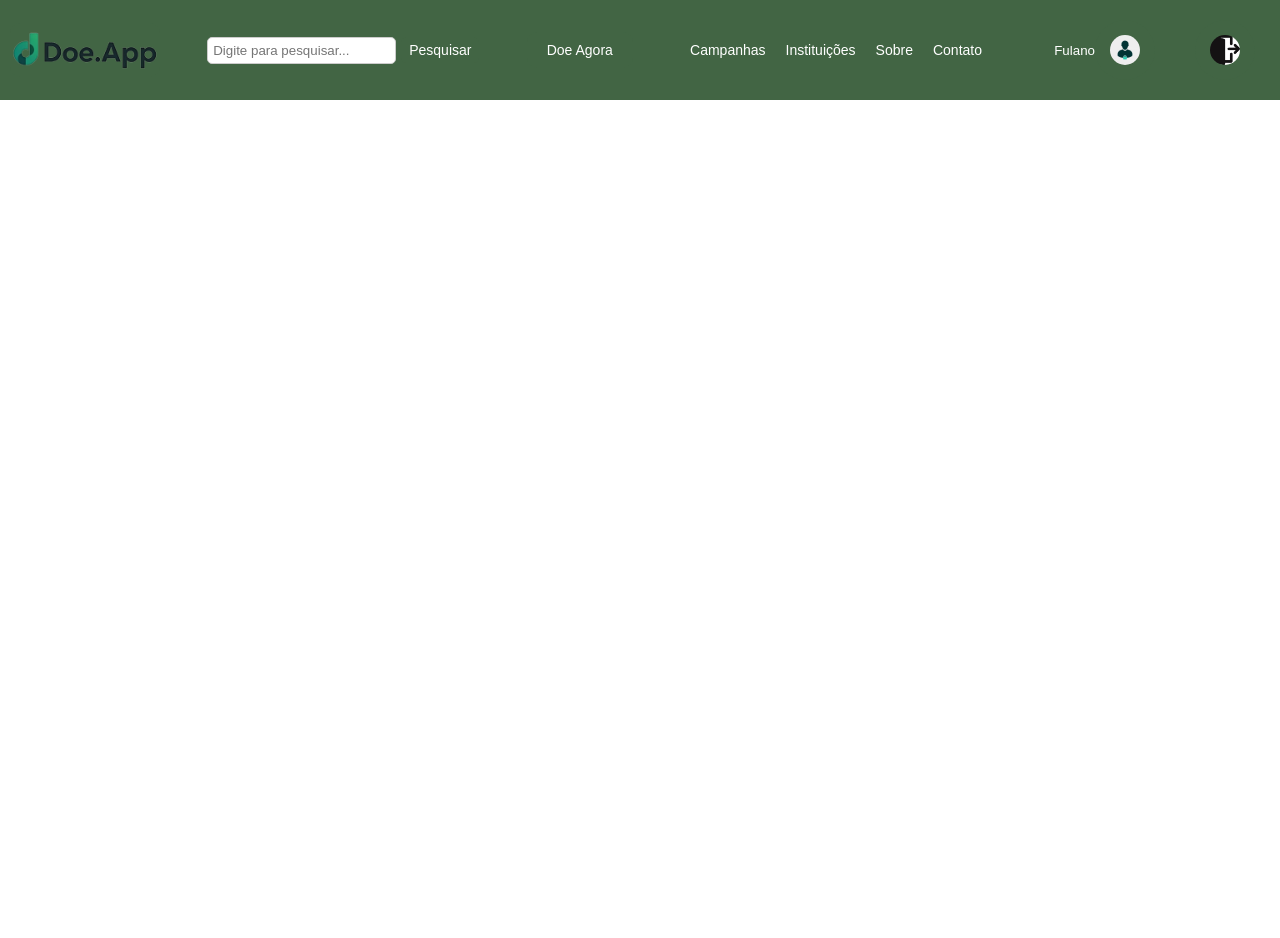
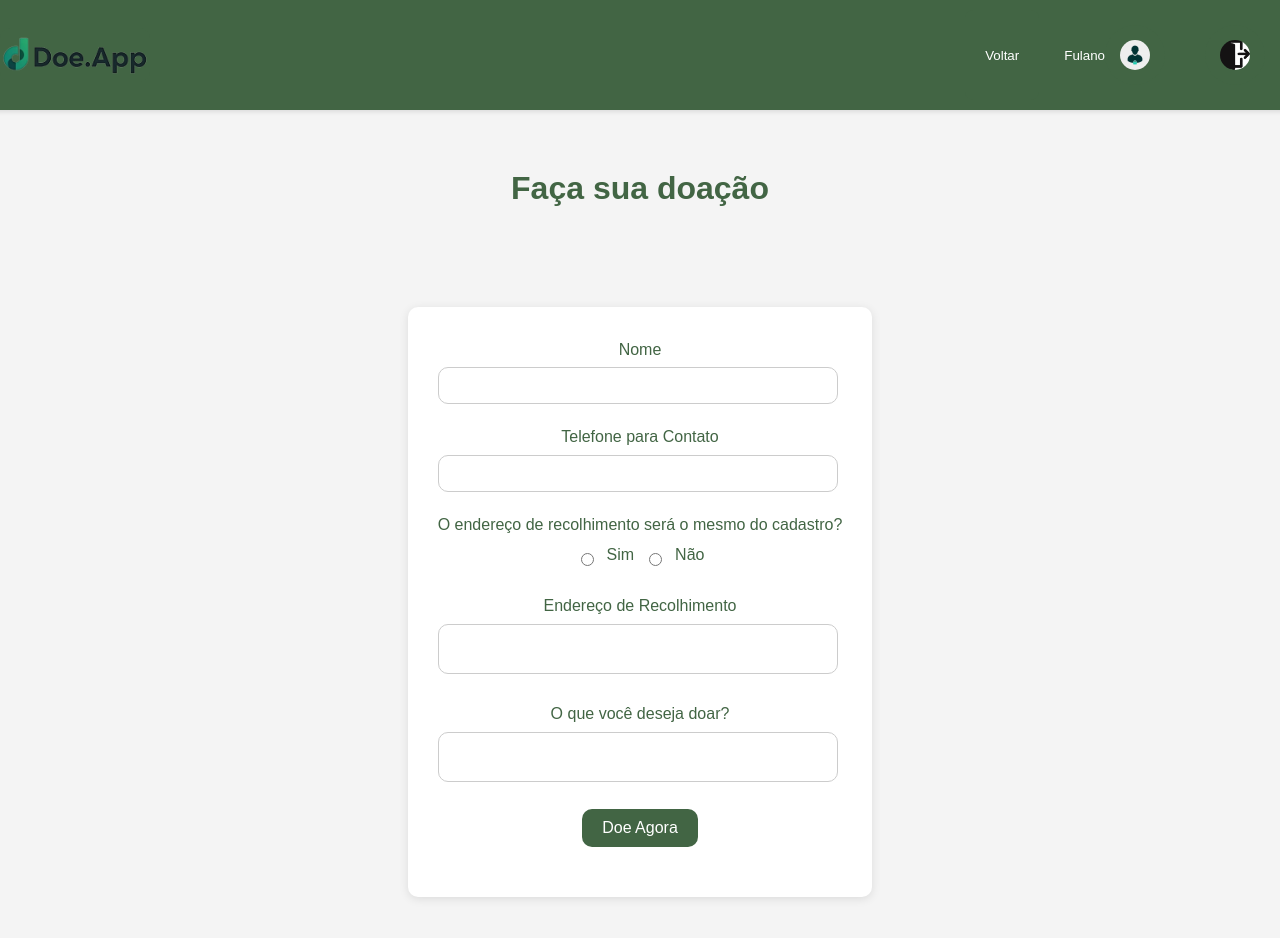
Before and after one commit to bastosmelo/doemais.com.br-MVP, a plain HTML site: page doeagora.html in a window 1280 px wide. Before the commit the page ends 800 px from the top, so only its background shows below. Drawn offline with Linux system fonts and the light colour scheme.

Commit message:
Atualização do doeagora.html

```diff
--- a/doeagora.html
+++ b/doeagora.html
@@ -3,8 +3,92 @@
 <head>
     <meta charset="UTF-8">
     <meta name="viewport" content="width=device-width, initial-scale=1.0">
-    <title>Doe.App</title>
+    <title>Doe.App - Doe Agora</title>
     <link rel="stylesheet" href="styles.css">
+    <style>
+        body {
+            margin: 0;
+            padding: 0;
+            display: flex;
+            flex-direction: column; /* Elementos em coluna */
+            align-items: center; /* Alinhar horizontalmente ao centro */
+            justify-content: center; /* Alinhar verticalmente ao centro */
+            min-height: 100vh; /* Altura mínima da tela */
+            background-color: #f4f4f4; /* Cor de fundo para melhorar o contraste */
+        }
+
+        header {
+            top: 0;
+            left: 0;
+            width: 100%;
+            background-color: #426544;
+            padding: 10px 20px;
+            box-shadow: 0 2px 4px rgba(0, 0, 0, 0.1);
+            display: flex;
+            justify-content: space-between;
+            align-items: center;
+            z-index: 1000;
+        }
+
+        .form-container {
+            max-width: 500px;
+            margin: 50px auto;
+            background-color: #fff;
+            color: #426544;
+            padding: 30px;
+            border-radius: 10px;
+            box-shadow: 0 2px 10px rgba(0, 0, 0, 0.1);
+         }
+
+        .form-group {
+            margin-bottom: 20px;
+        }
+
+        .form-group label {
+            display: block;
+            margin-bottom: 5px;
+            text-align: center;
+        }
+
+        .form-group div {
+            display: flex;
+            justify-content: center; /* Centraliza horizontalmente os itens */
+            align-items: center; /* Alinha os itens verticalmente */
+            gap: 10px; /* Adiciona espaçamento entre "Sim" e "Não" */
+        }
+
+        .form-group input,
+        .form-group textarea {
+            width: 100%;
+            padding: 10px;
+            border: 1px solid #ccc;
+            border-radius: 10px;
+            text-align: center; /* Centraliza o texto dentro do input */
+        }
+
+        .btn {
+            display: block;
+            margin: 20px auto;
+            padding: 10px 20px;
+            background-color: #426544;
+            color: #fff;
+            border: none;
+            border-radius: 10px;
+            cursor: pointer;
+            font-size: 16px;
+        }
+
+        .btn:hover {
+            background-color: #69996c;
+        }
+
+        .error-message {
+            color: red;
+            font-size: 12px;
+            display: none;
+            text-align: center;
+        }
+    </style>
 </head>
 <body>
     <!-- Cabeçalho -->
@@ -12,24 +96,8 @@
         <div class="logo">
             <img src="Imagens/Logo-Doe.App.png" alt="Logo Doe.App">
         </div>
-        <div class="search-container">
-            <input type="text" id="searchInput" placeholder="Digite para pesquisar..." aria-label="Digite para pesquisar">
-            <button id="searchButton" aria-label="Botão Pesquisar">Pesquisar</button>
-        </div>
         <div class="header-right">
-            <button class="doe-agora" onclick="doarAgora()" aria-label="Doe Agora">Doe Agora</button>
-        </div>
-        <div class="container">
-            <button class="menu-toggle" aria-label="Abrir Menu">&#9776;</button>
-            <nav class="nav">
-                <a href="#campanhas" aria-label="Ir para campanhas">Campanhas</a>
-                <a href="#instituicoes" aria-label="Ir para instituições">Instituições</a>
-                <a href="#about" aria-label="Ir para Sobre">Sobre</a>
-                <a href="#contact" aria-label="Ir para Contato">Contato</a>
-            </nav>
-            <a href="#" id="back-to-top" class="top-link" aria-label="Voltar ao topo">&#9650;</a>
-        </div>
-        <div class="header-right">
+            <button class="home" onclick="voltarPagina()">Voltar</button>
             <button class="logon" onclick="window.location.href='perfil.html'" aria-label="Perfil">
                 Fulano <img src="Imagens/Logado.jpg" alt="Foto do perfil" class="social-icons">
             </button>
@@ -38,5 +106,62 @@
             </button>
         </div>
     </header>
+    <p><h1>Faça sua doação</h1></p>
+    <div class="form-container">
+        <form id="donationForm">
+            <div class="form-group">
+                <label for="name">Nome</label>
+                <input type="text" id="name" name="name" required>
+                <span class="error-message" id="nameError">Por favor, insira seu nome.</span>
+            </div>
+            <div class="form-group">
+                <label for="phone">Telefone para Contato</label>
+                <input type="tel" id="phone" name="phone" pattern="[0-9]{11}" required>
+                <span class="error-message" id="phoneError">Por favor, insira um telefone válido (apenas números).</span>
+            </div>
+            <div class="form-group">
+                <label>O endereço de recolhimento será o mesmo do cadastro?</label>
+                <div style="display: flex; gap: 10px;">
+                    <div>
+                        <input type="radio" id="sameAddressYes" name="sameAddress" value="yes" required>
+                        <label for="sameAddressYes">Sim</label>
+                    </div>
+                    <div>
+                        <input type="radio" id="sameAddressNo" name="sameAddress" value="no">
+                        <label for="sameAddressNo">Não</label>
+                    </div>
+                </div>
+            </div>
+            <div class="form-group" id="addressGroup" style="display: block;">
+                <label for="address">Endereço de Recolhimento</label>
+                <textarea id="address" name="address" rows="3"></textarea>
+                <span class="error-message" id="addressError">Por favor, insira um endereço.</span>
+            </div>
+            <div class="form-group">
+                <label for="donation">O que você deseja doar?</label>
+                <textarea id="donation" name="donation" rows="3" required></textarea>
+                <span class="error-message" id="donationError">Por favor, descreva sua doação.</span>
+            </div>
+            <button type="submit" class="btn">Doe Agora</button>
+        </form>
+    </div>
+
+    <script>
+        function voltarPagina() {
+            window.history.back();
+        }
+
+        document.getElementById('donationForm').addEventListener('change', function () {
+            const addressGroup = document.getElementById('addressGroup');
+            const isSameAddress = document.getElementById('sameAddressYes').checked;
+
+            // Esconde o campo de endereço se o usuário marcar "Sim"
+            if (isSameAddress) {
+                addressGroup.style.display = 'none';
+            } else {
+                addressGroup.style.display = 'block';
+            }
+        });
+    </script>
 </body>
 </html>
```
